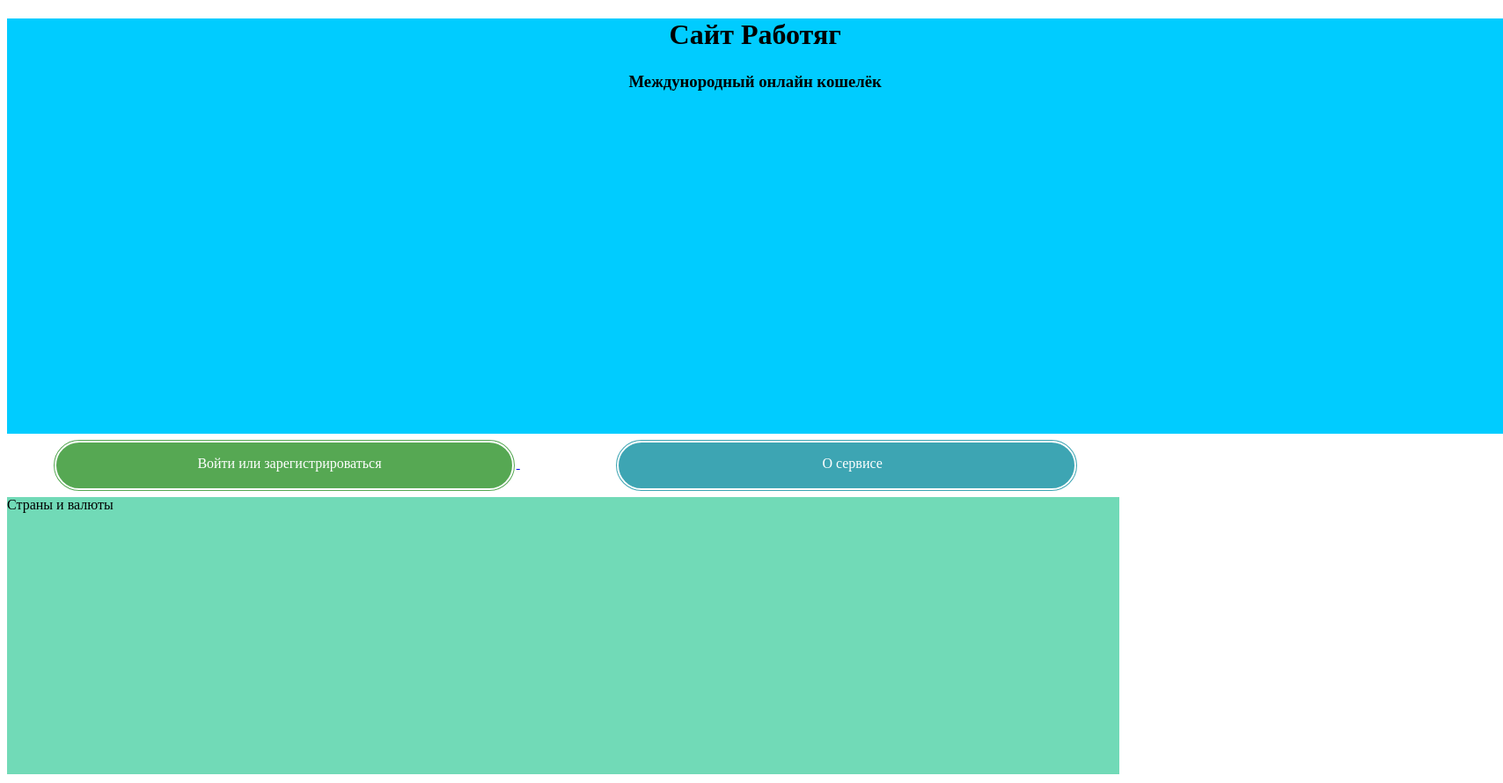
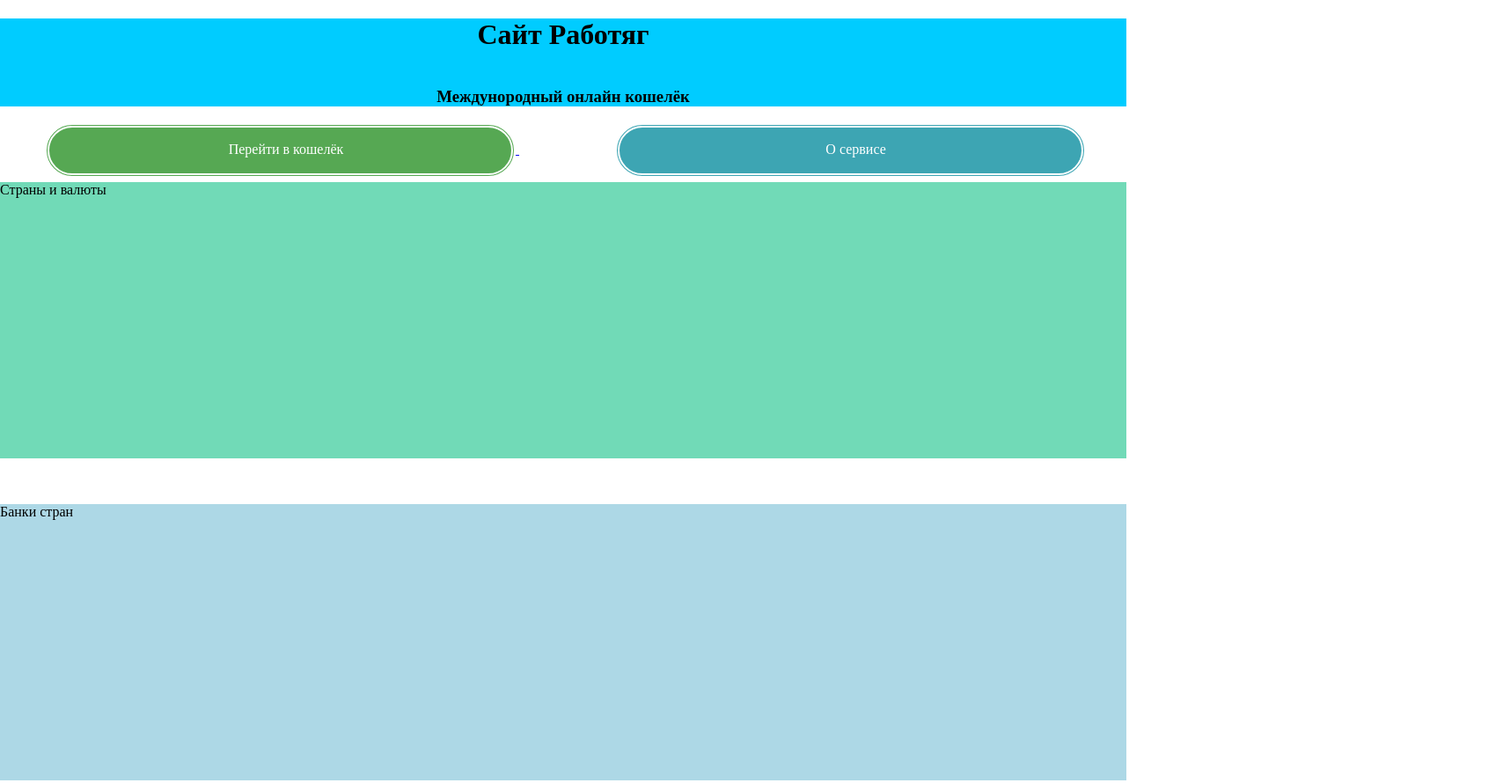
Before and after one commit to izasap/Hakaton-Ficha-Rabotyga, a plain HTML site: page index.html in a window 1280 px wide. Shown: the top 890 px of the page at 88% size, 1708 px wide, since content can reach past the window. Drawn offline with Linux system fonts and the light colour scheme.

Commit message:
Add files via upload

```diff
--- /dev/null
+++ b/LoginedPages/css/Wallet.css
@@ -0,0 +1,38 @@
+#main
+{
+    position: absolute;
+    width: 100%;
+    height: 100%;
+    margin: 0%;
+    padding: 0%;
+    background-color: red;
+    text-align: center;
+}
+
+#top
+{
+    width: 100%;
+    height: 12%;
+    background-color: #898989;
+}
+
+#left
+{
+    width: 20%;
+    height: 88%;
+    background-color: #000000;
+    color: #ffffff;
+    display: inline-block;
+}
+
+#mid
+{
+    width: 80%;
+    height: 88%;
+    background-color: #aaaaaa;
+    display: inline-block;
+}
+
+.block
+{
+}
--- a/Pages/css/About.css
+++ b/Pages/css/About.css
@@ -0,0 +1,25 @@
+#main
+{
+    position: absolute;
+    width: 100%;
+    height: 100%;
+    box-sizing: 100%;
+    background-color: #0a0f91;
+    color:#ffffff;
+}
+
+#name
+{
+    margin-top: 5%;
+    margin-left: 3%;
+    font-size: 48pt;
+}
+
+#wellcome
+{
+    position: relative;
+    margin-top: initial;
+    margin-bottom: 5%;
+    margin-right: 3%;
+    font-size: 32pt;
+}
--- a/index.html
+++ b/index.html
@@ -4,16 +4,25 @@
     <title>Сайт Работяг</title>
 </head>
 
-<body>
+<body style="margin: 0%; padding: 0%;">
     <div id="title">
-        <h1 style="text-align: center; margin-bottom: 0%;">Сайт Работяг</h1><br>
-        <h3 style="text-align: center; margin-top: 0.3%;">Междунородный онлайн кошелёк</h3>
+        <h1 style="text-align: center; margin-bottom: 0.3%;">Сайт Работяг</h1><br>
+        <h3 style="text-align: center;">Междунородный онлайн кошелёк</h3>
     </div>
 
     <div id="buttons">
-        <a href="Pages/Reg.html">
+        <!-- Если пользователь не залогинен -->
+        <!--<a href="Pages/Reg.html">
             <div class="button" style="margin-left: 4%; background-color: #56a853;">
                 <p class="buttons_text">Войти или зарегистрироваться</p>
+            </div>
+        </a>
+        -->
+
+        <!-- Если пользователь залогинен-->
+        <a href="LoginedPages/Wallet.html">
+            <div class="button" style="margin-left: 4%; background-color: #56a853;">
+                <p class="buttons_text">Перейти в кошелёк</p>
             </div>
         </a>
 
--- a/styles.css
+++ b/styles.css
@@ -1,10 +1,10 @@
 #title
 {
-    width: 162.3cap;
-    height: 45cap;
-    margin: 0%;
+    position: relative;
+    width: 100%;
+    height: 50%;
+    margin-bottom: 0.4%;
     padding: 0%;
-    border: 0%;
     background-color: #00ccff;
 }
 
@@ -22,7 +22,6 @@
 
 #buttons
 {
-    margin-top: 0.4%;
     margin-bottom: 0.4%;
 }
 
@@ -54,6 +53,6 @@
 
 .buttons_text
 {
-    margin: 3%;
+    text-align: center;
     color:#ffffff;
 }
```
Also changed, not shown: LoginedPages/Wallet.html (added, +21 -0 lines), Pages/About.html (+5 -2 lines), Pages/Reg.html (+1 -1 lines).
